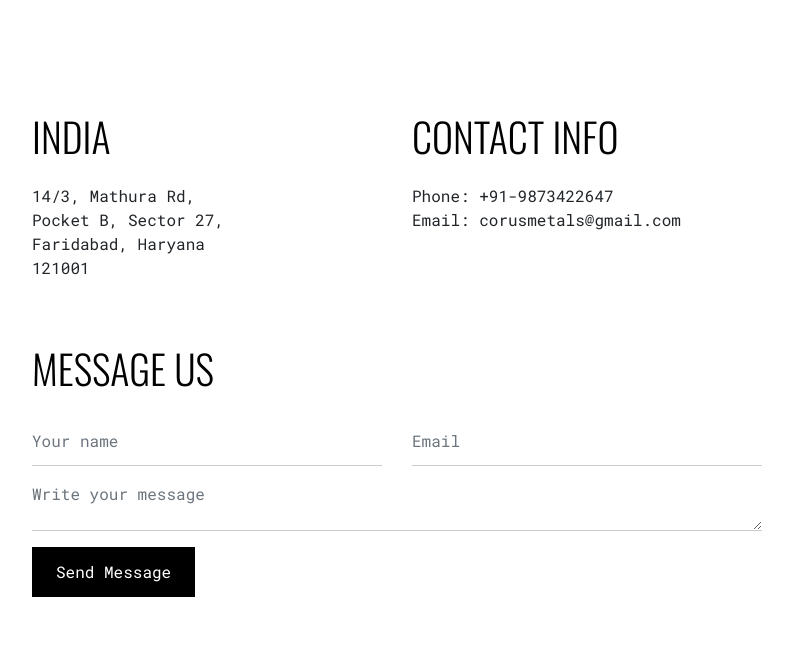
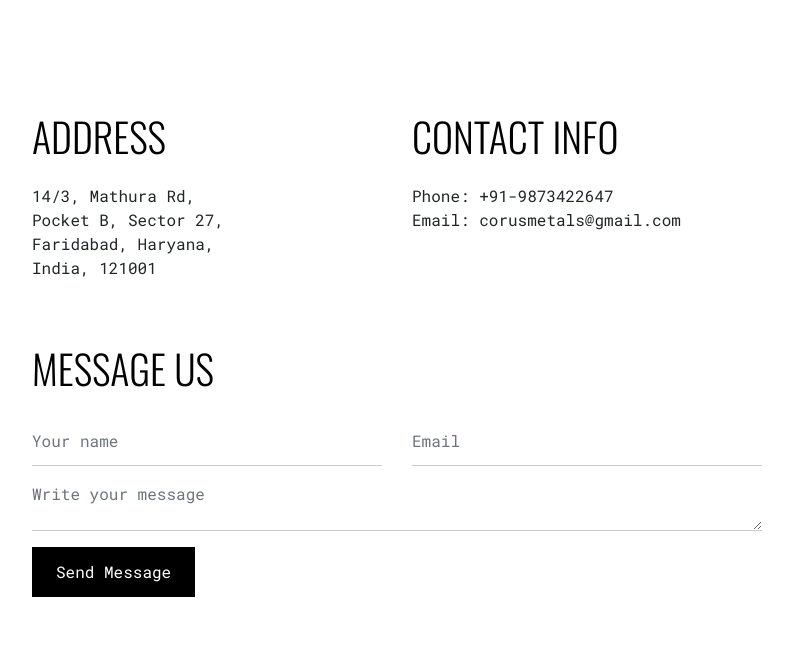
Before and after one commit to corusmetals/corusmetals.github.io, a plain HTML site: page preview.colorlib.com/theme/bootstrap/contact-form-15/index.html in a window 1280 px wide. Shown: the whole page, without its empty margins (243-1036 px from the left). Drawn offline with nearby package versions, Linux system fonts and the light colour scheme.

Commit message:
Update index.html

```diff
--- a/preview.colorlib.com/theme/bootstrap/contact-form-15/index.html
+++ b/preview.colorlib.com/theme/bootstrap/contact-form-15/index.html
@@ -17,9 +17,9 @@
 <div class="col-md-8">
 <div class="row mb-5">
 <div class="col-md-4 mr-auto">
-<h3 class="thin-heading mb-4">India</h3>
+<h3 class="thin-heading mb-4">Address</h3>
 <p>14/3, Mathura Rd, Pocket B,
-  Sector 27, Faridabad, Haryana 121001</p>
+  Sector 27, Faridabad, Haryana, India, 121001</p>
 </div>
 <div class="col-md-6 ml-auto">
 <h3 class="thin-heading mb-4">Contact Info</h3>
```
